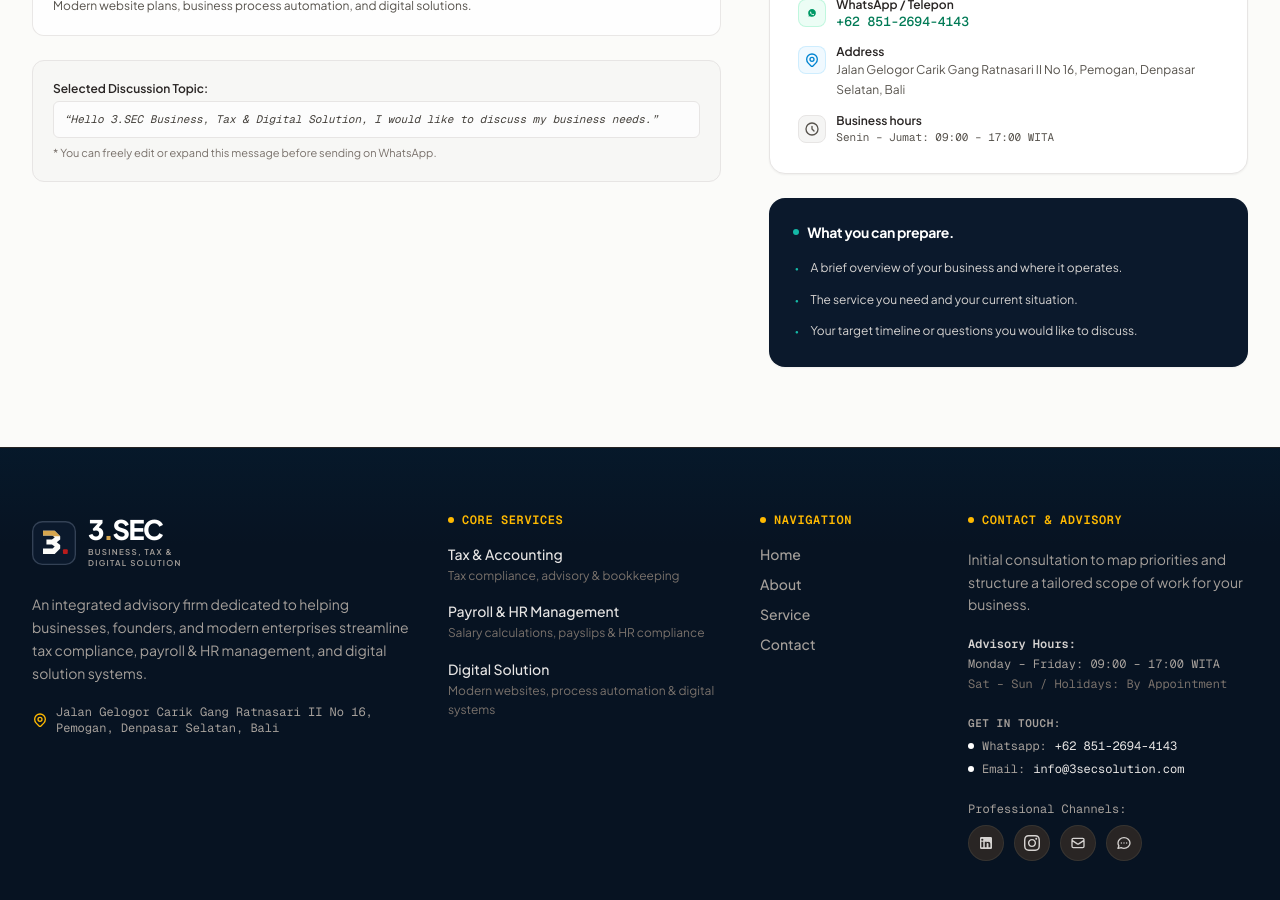
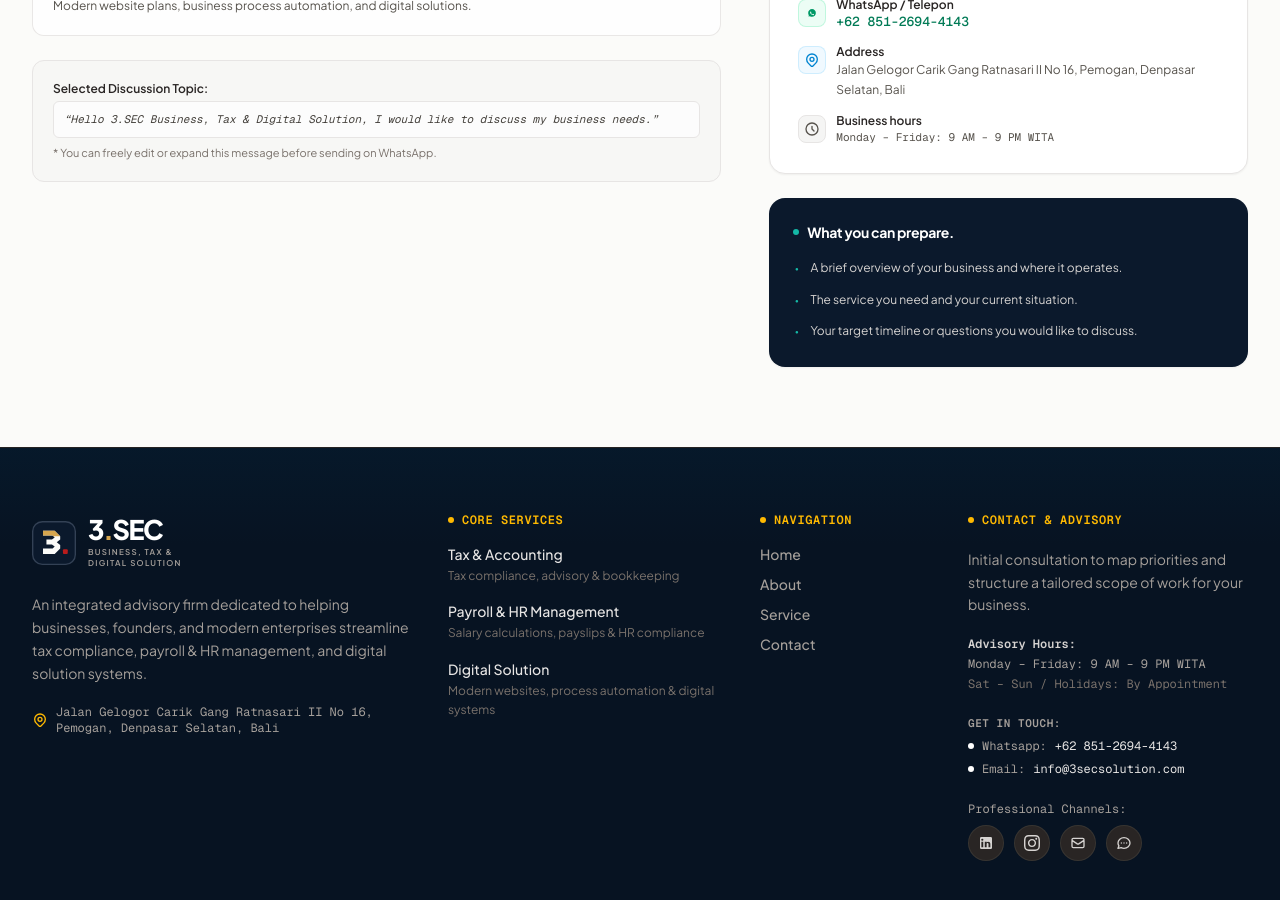
Before and after one commit to gungdikaebs/website-consultant, a Next.js app: page /en/contact in a window 1280 px wide. Shown: the part 820-1720 px from the top of the page. Built offline with nearby package versions, Linux system fonts and the light colour scheme.

Commit message:
feat: update business hours and add localization for contact hours display

```diff
--- a/components/ContactSelector.tsx
+++ b/components/ContactSelector.tsx
@@ -235,7 +235,9 @@
                     <span className="font-semibold text-stone-800 block text-xs">
                       {dictionary.contact.optionalLabels.hours}
                     </span>
-                    <span className="text-stone-600 font-mono text-[11px]">{contactConfig.businessHours}</span>
+                    <span className="text-stone-600 font-mono text-[11px]">
+                      {lang === 'id' ? 'Senin – Jumat: 9 AM – 9 PM WITA' : 'Monday – Friday: 9 AM – 9 PM WITA'}
+                    </span>
                   </div>
                 </div>
               )}
--- a/components/Footer.tsx
+++ b/components/Footer.tsx
@@ -147,7 +147,7 @@
             {/* Business Hours */}
             <div className="space-y-1 text-xs text-stone-400 font-mono">
               <div className="text-stone-300 font-semibold">{isId ? 'Jam Layanan' : 'Advisory Hours'}:</div>
-              <div>{isId ? 'Senin – Jumat' : 'Monday – Friday'}: 09:00 – 17:00 WITA</div>
+              <div>{isId ? 'Senin – Jumat' : 'Monday – Friday'}: 9 AM – 9 PM WITA</div>
               <div className="text-stone-500">{isId ? 'Sabtu – Minggu / Libur: Janji Temu' : 'Sat – Sun / Holidays: By Appointment'}</div>
             </div>
 
--- a/lib/content/config.ts
+++ b/lib/content/config.ts
@@ -12,7 +12,7 @@
   whatsappNumber: '6285126944143', // Nomor resmi WhatsApp
   email: 'info@3secsolution.com',
   address: 'Jalan Gelogor Carik Gang Ratnasari II No 16, Pemogan, Denpasar Selatan, Bali',
-  businessHours: 'Senin – Jumat: 09:00 – 17:00 WITA',
+  businessHours: 'Senin – Jumat: 9 AM – 9 PM WITA',
 };
 
 /**
```
